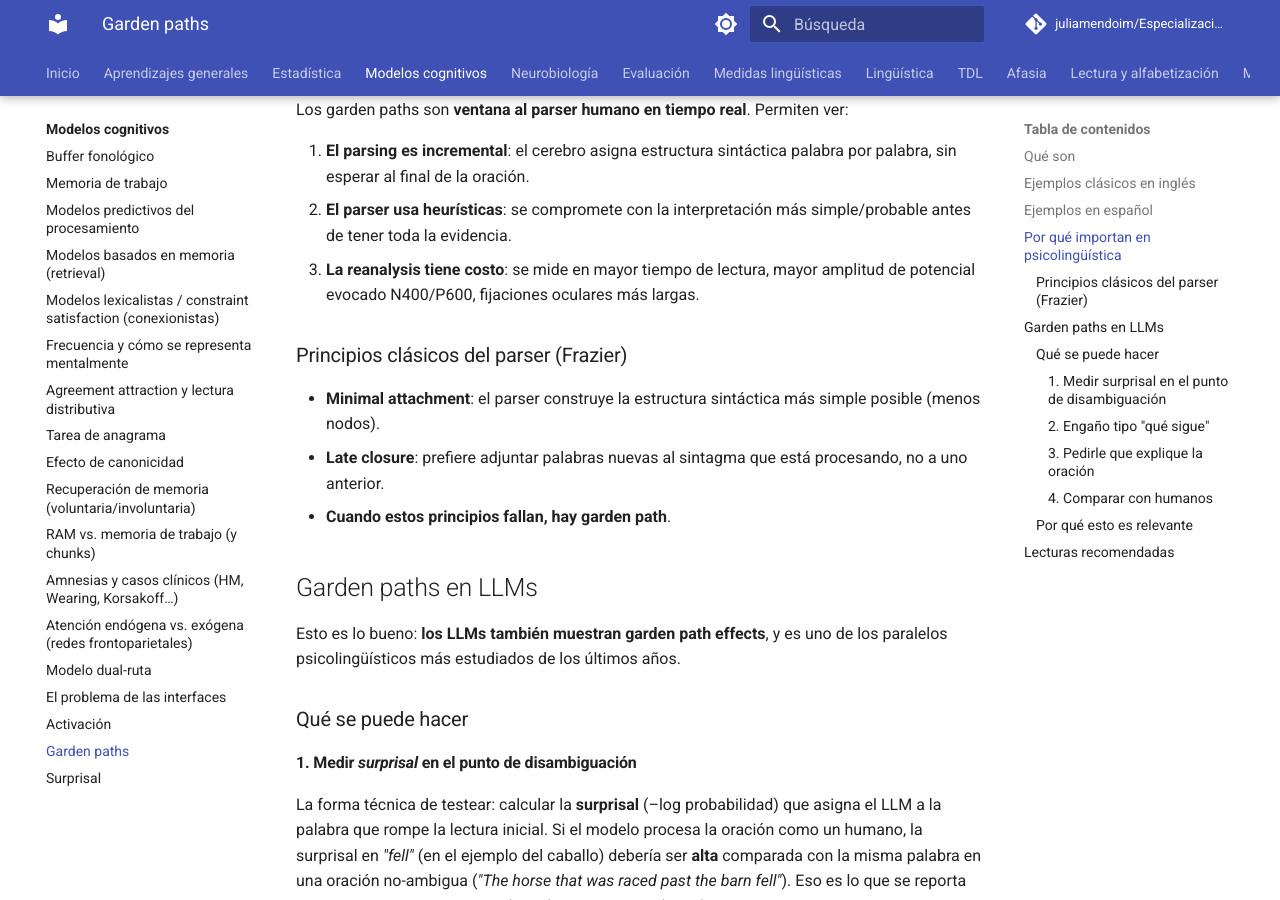
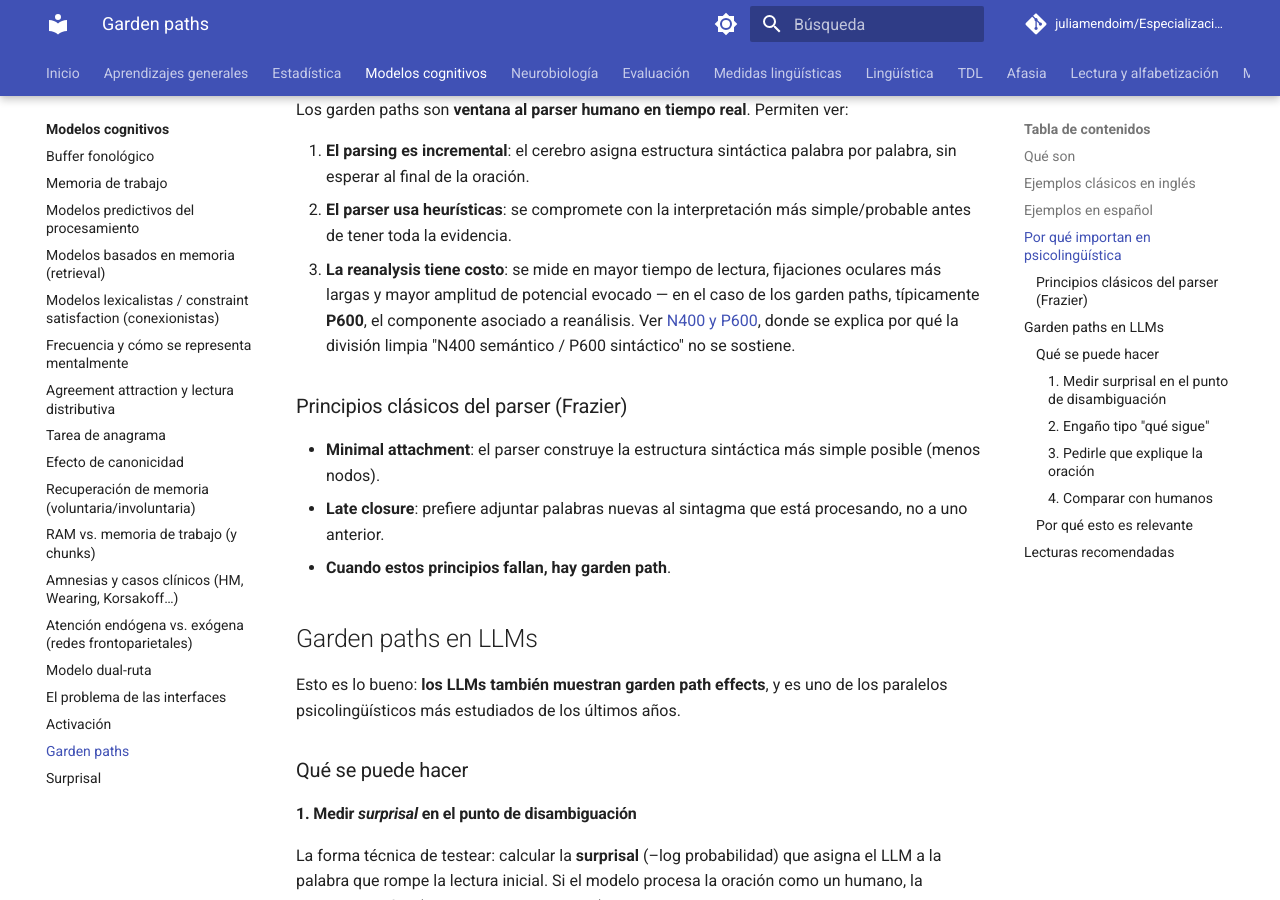
Before and after one commit to juliamendoim/Especializacion-Neurociencias-Page, an MkDocs documentation site: the page built from docs/modelos-cognitivos/garden-paths.md, in a window 1280 px wide and 900 px high, scrolled down 1429 px. Built offline with MkDocs 1.6.1 and Material for MkDocs 9.7.7, drawn with Linux system fonts in a browser that asks for light colours; comment, search, counter and statistics services are not loaded.

Commit message:
Enlazar garden paths con la entrada de N400 y P600
El punto sobre el costo de la reanálisis remitía a "N400/P600" sin
distinguir. Ahora precisa que en garden paths el componente típico es el
P600, y enlaza a la entrada donde se explica por qué la división limpia
entre N400 semántico y P600 sintáctico no se sostiene.

Co-Authored-By: Claude Opus 5 (1M context) <noreply@anthropic.com>
Claude-Session: https://claude.ai/code/session_01LoGRffn8RGXmT7wZyRArH3

```diff
--- a/docs/modelos-cognitivos/garden-paths.md
+++ b/docs/modelos-cognitivos/garden-paths.md
@@ -36,7 +36,7 @@ Los garden paths son **ventana al parser humano en tiempo real**. Permiten ver:
 
 1. **El parsing es incremental**: el cerebro asigna estructura sintáctica palabra por palabra, sin esperar al final de la oración.
 2. **El parser usa heurísticas**: se compromete con la interpretación más simple/probable antes de tener toda la evidencia.
-3. **La reanalysis tiene costo**: se mide en mayor tiempo de lectura, mayor amplitud de potencial evocado N400/P600, fijaciones oculares más largas.
+3. **La reanalysis tiene costo**: se mide en mayor tiempo de lectura, fijaciones oculares más largas y mayor amplitud de potencial evocado — en el caso de los garden paths, típicamente **P600**, el componente asociado a reanálisis. Ver [N400 y P600](../metodologia/n400-p600-potenciales.md), donde se explica por qué la división limpia "N400 semántico / P600 sintáctico" no se sostiene.
 
 ### Principios clásicos del parser (Frazier)
 
```
